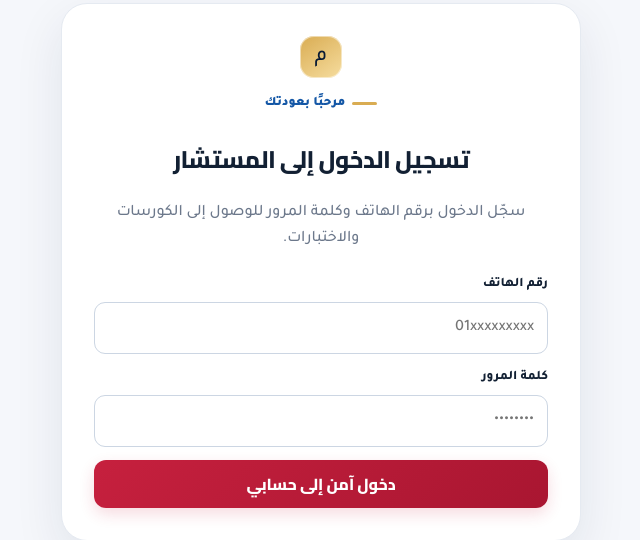
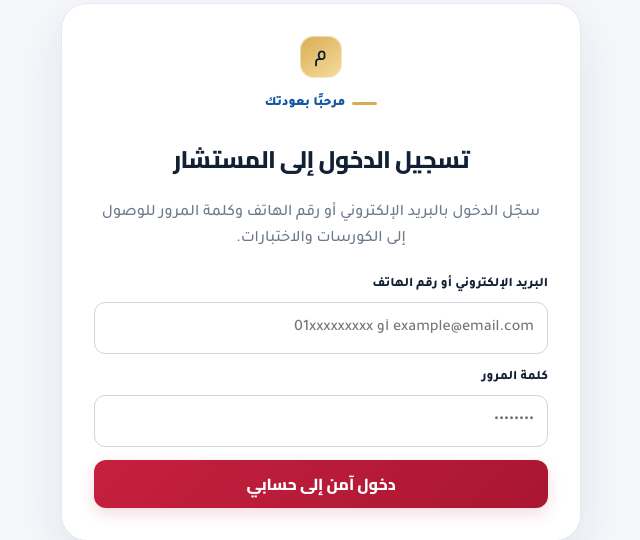
Before and after one commit to saddam2025/SSR_LMS, a FastAPI app: page /login in a window 1280 px wide. Shown: the part 170-710 px from the top of the page, without its empty margins (319-959 px from the left). Run offline with FastAPI, Linux system fonts and the light colour scheme; some libraries are stand-ins or nearby versions.

Commit message:
return the email

```diff
--- a/app/templates/login.html
+++ b/app/templates/login.html
@@ -1,9 +1,9 @@
 {% extends 'base.html' %}{% block title %}تسجيل الدخول | المستشار{% endblock %}{% block content %}
 <div class="form-card"><div class="login-brand">
     <div class="brand-mark">م</div>
-    <span class="eyebrow">مرحبًا بعودتك</span><h2>تسجيل الدخول إلى المستشار</h2><p class="muted">سجّل الدخول برقم الهاتف وكلمة المرور للوصول إلى الكورسات والاختبارات.</p></div>{% if error %}<div class="error">{{error}}</div>{% endif %}<form method="post">
+    <span class="eyebrow">مرحبًا بعودتك</span><h2>تسجيل الدخول إلى المستشار</h2><p class="muted">سجّل الدخول بالبريد الإلكتروني أو رقم الهاتف وكلمة المرور للوصول إلى الكورسات والاختبارات.</p></div>{% if error %}<div class="error">{{error}}</div>{% endif %}<form method="post">
         <input type="hidden" name="csrf" value="{{csrf}}">
-        <div class="field"><label for="login-email">رقم الهاتف</label>
-    <input type="text" id="login-email" name="email" required autocomplete="username" inputmode="tel" pattern="01[0-9]{9}" title="رقم هاتف مصري صحيح، مثال: 01xxxxxxxxx" placeholder="01xxxxxxxxx"></div><div class="field"><label for="login-password">كلمة المرور</label><input type="password" id="login-password" name="password" required autocomplete="current-password" placeholder="••••••••"></div><button class="btn" style="width:100%" type="submit">دخول آمن إلى حسابي</button></form>
+        <div class="field"><label for="login-email">البريد الإلكتروني أو رقم الهاتف</label>
+    <input type="text" id="login-email" name="email" required autocomplete="username" placeholder="example@email.com أو 01xxxxxxxxx"></div><div class="field"><label for="login-password">كلمة المرور</label><input type="password" id="login-password" name="password" required autocomplete="current-password" placeholder="••••••••"></div><button class="btn" style="width:100%" type="submit">دخول آمن إلى حسابي</button></form>
     </div>
 {% endblock %}
```
